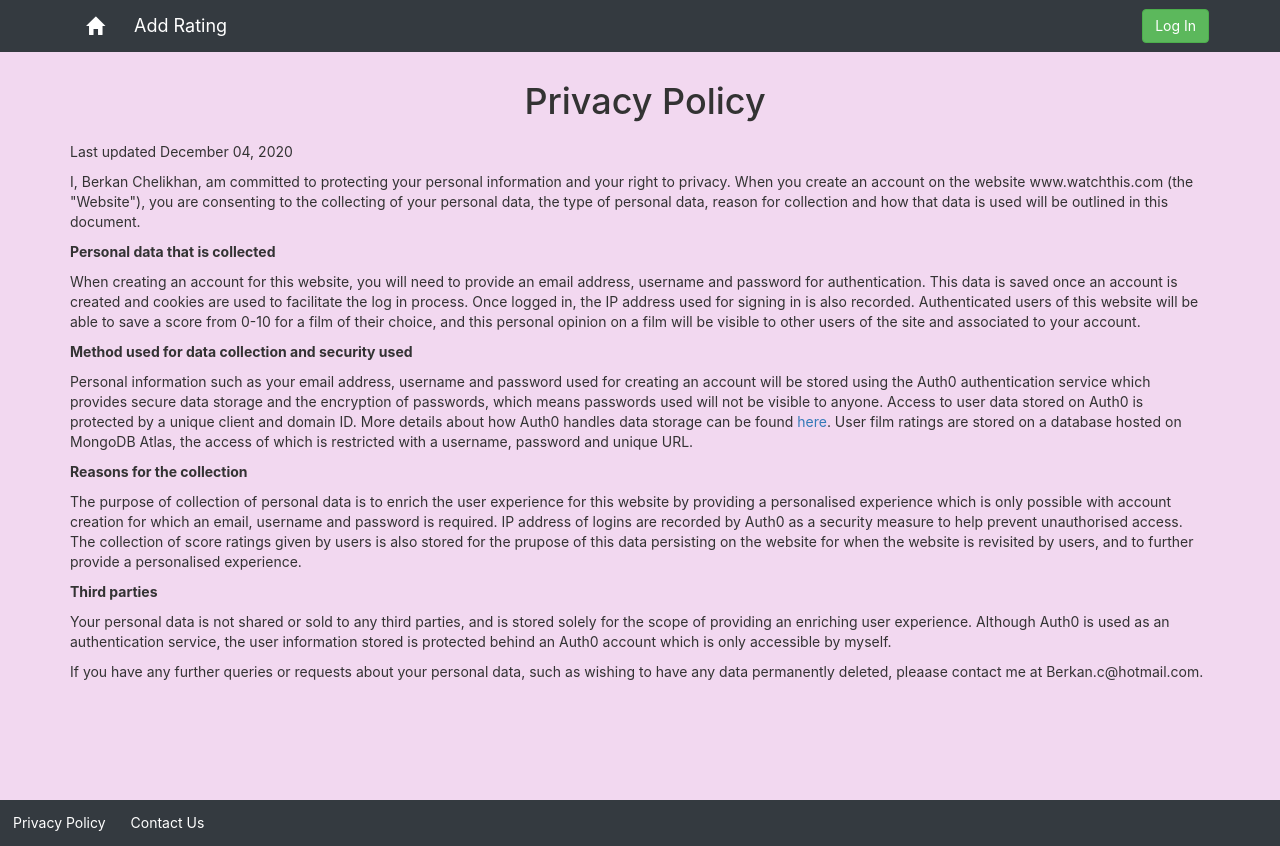
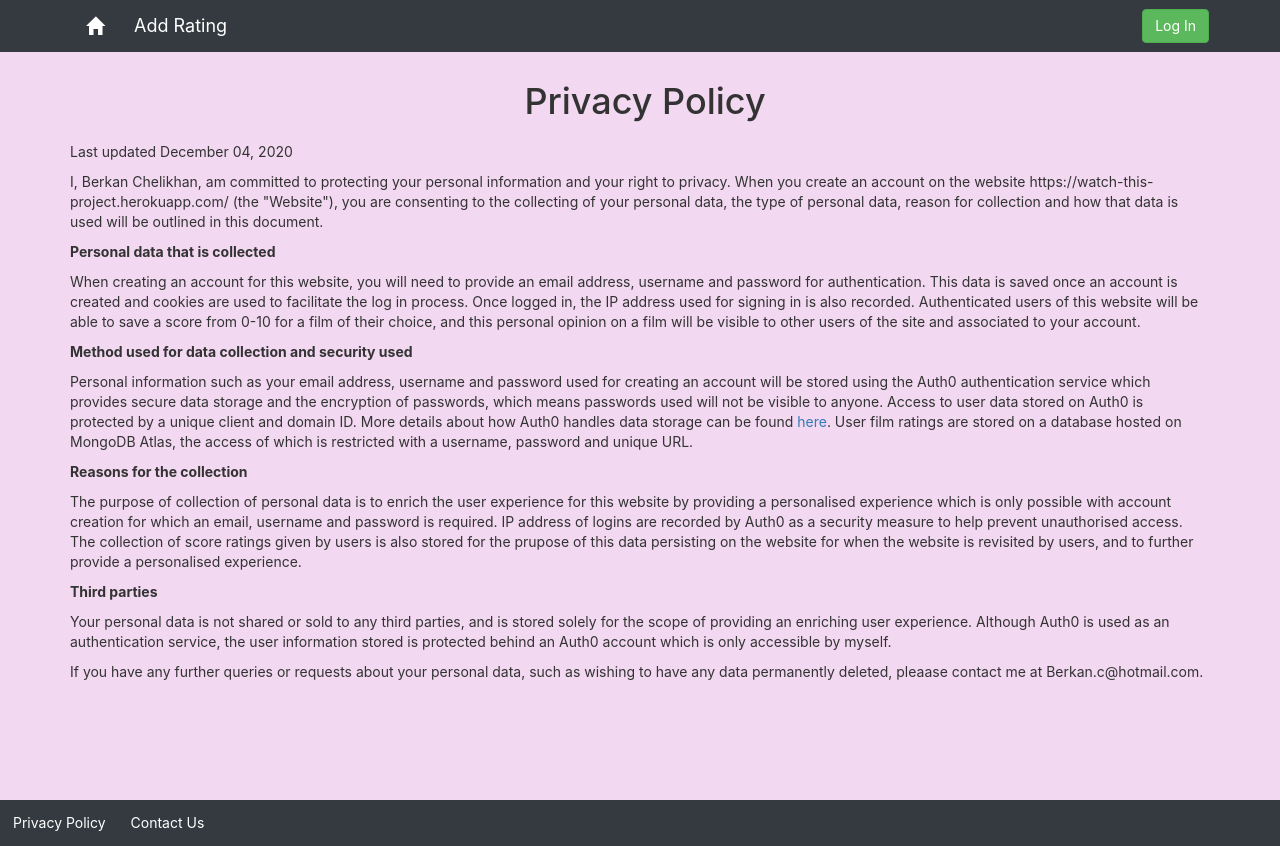
Before and after one commit to Berkan1/WatchThis, a React (Create React App) app: page /privacy in a window 1280 px wide. Built offline with nearby package versions, Linux system fonts and the light colour scheme; no server answers.

Commit message:
New website name

```diff
--- a/src/components/privacy-policy.js
+++ b/src/components/privacy-policy.js
@@ -6,7 +6,7 @@ function PrivacyPolicy() {
       <Container>
         <h1 style={{ textAlign:`center` }}>Privacy Policy</h1>
         <p>Last updated December 04, 2020</p>
-        <p>I, Berkan Chelikhan, am committed to protecting your personal information and your right to privacy. When you create an account on the website www.watchthis.com (the "Website"), you are consenting to the collecting of your personal data, the type of personal data, reason for collection and how that data is used will be outlined in this document.</p>
+        <p>I, Berkan Chelikhan, am committed to protecting your personal information and your right to privacy. When you create an account on the website https://watch-this-project.herokuapp.com/ (the "Website"), you are consenting to the collecting of your personal data, the type of personal data, reason for collection and how that data is used will be outlined in this document.</p>
         <p><strong>Personal data that is collected</strong></p>
         <p>When creating an account for this website, you will need to provide an email address, username and password for authentication. This data is saved once an account is created and cookies are used to facilitate the log in process. Once logged in, the IP address used for signing in is also recorded. Authenticated users of this website will be able to save a score from 0-10 for a film of their choice, and this personal opinion on a film will be visible to other users of the site and associated to your account.</p>
         <p><strong>Method used for data collection and security used</strong></p>
```
